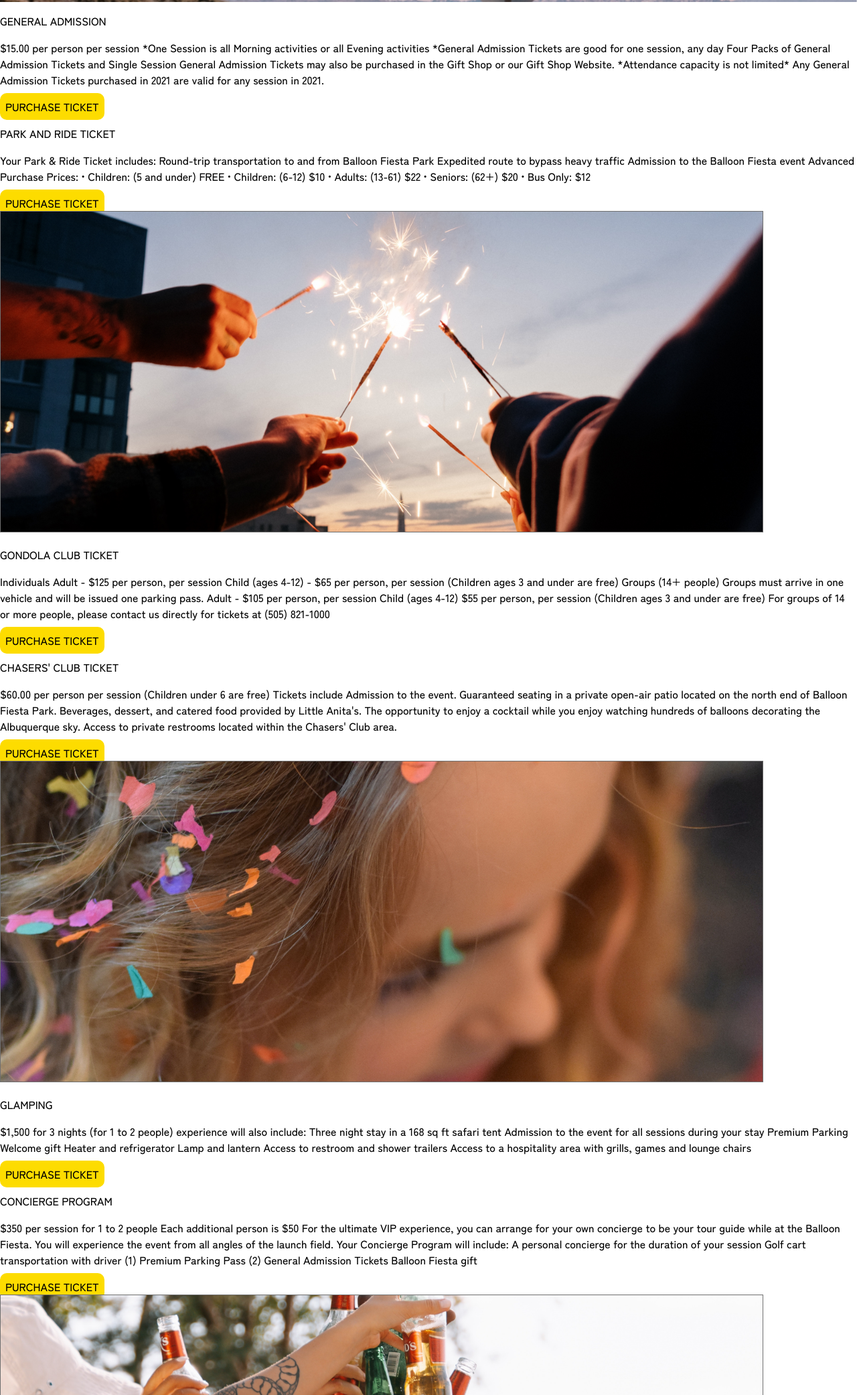
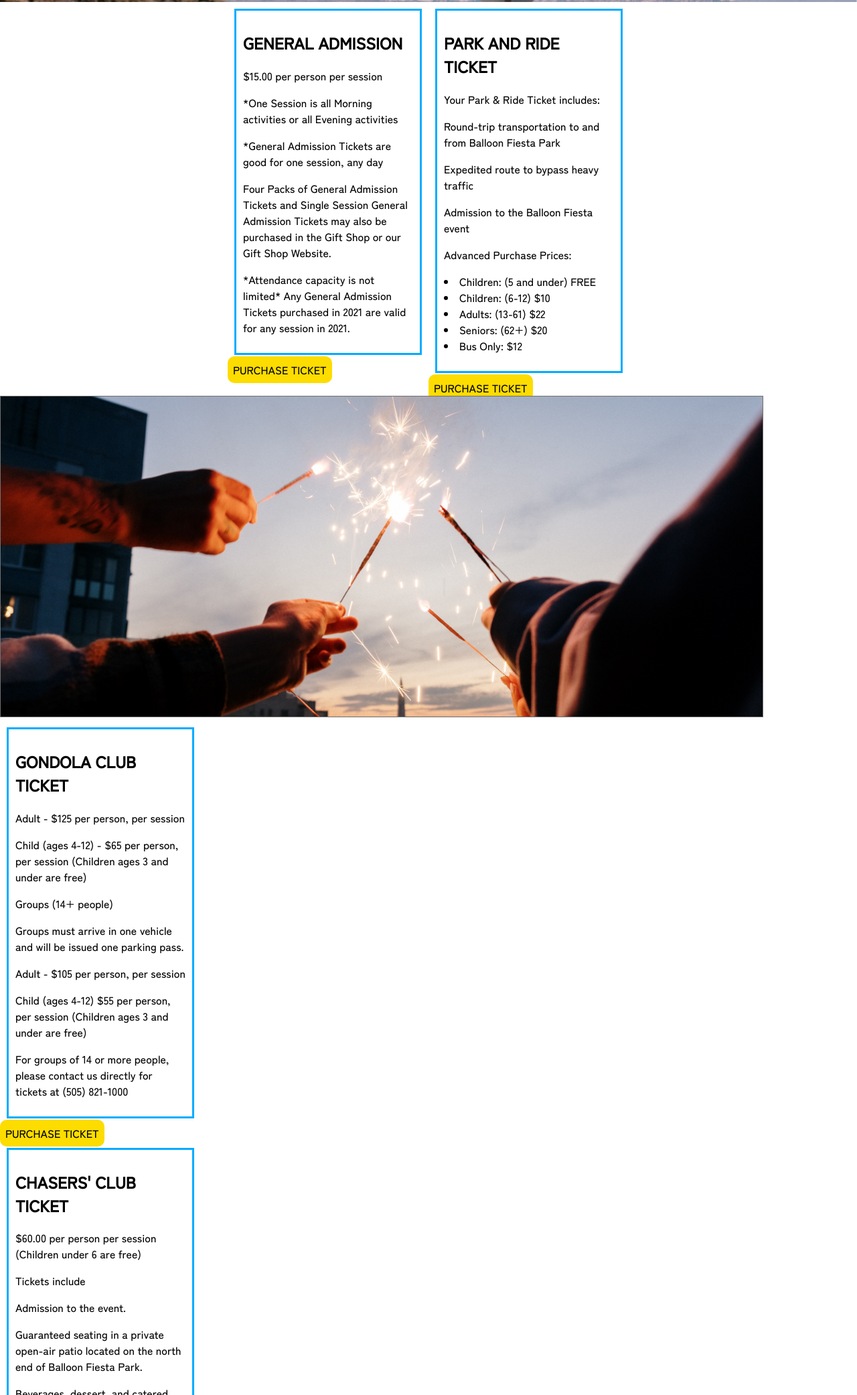
Before and after one commit to scg58/balloon-fiesta-website, a plain HTML site: page tickets.html in a window 1280 px wide. Shown: the part 717-2800 px from the top of the page at 67% size. Drawn offline with Linux system fonts and the light colour scheme.

Commit message:
ticket editing

```diff
--- a/style.css
+++ b/style.css
@@ -240,13 +240,102 @@ h2{
     padding: .5em .5em;
   }
 
-.btn hover{
 
+.wrapper {
+  display: flex;
+  justify-content: center;
+}
+
+.box {
+
+  background: white;
+  border: 3px solid #00ACFF;
+  padding: 10px;
+  margin: 10px;
+  position: relative;
+}
+
+.index-box {
+  width: 30%;
+}
+
+.background-box {
+  width: 100%;
+  height: 100%;
+  background: #00ACFF;
+  position: absolute;
+  top: -10px;
+  left: -10px;
+  z-index: -1;
+}
+/*
+.home-box {
+  border-top: 10px solid #333;
+}
+*/
+
+
+.box h2 {
+  font-family: 'Zen Kaku Gothic New', sans-serif;
 }
 
 
 
+.ticket-box {
+  width:300px;
+}
 
+.contact-title {
+  margin-top: 20px;
+  text-transform: uppercase;
+  color: white;
+  text-align: center;
+}
+
+
+.contact-title h2 {
+  font-size: 16px;
+  color: black;
+  font-family: 'Zen Kaku Gothic New', sans-serif;
+  margin: 0;
+}
+
+form {
+  background: #B84302;
+  width: 300px;
+  margin: 0px auto 20px;
+  padding: 15px;
+  border-radius: 15px;
+  padding-bottom:25px;
+  text-align: center;
+}
+
+form div{
+  margin:15px;
+  padding-right:20px;
+  padding-bottom:5px;
+}
+
+form input {
+  padding: 10px;
+  width: 100%;
+  border: none;
+border-bottom: 1px solid #999;
+  padding-bottom:10px;
+}
+
+button {
+  padding: 10px 15px;
+  border-radius: 25px;
+  border: none;
+  text-transform: uppercase;
+  cursor: pointer;
+}
+
+button:hover {
+  background: grey;
+  color: white;
+}
 
   .footer {
     height:250px;
--- a/tickets.html
+++ b/tickets.html
@@ -46,114 +46,126 @@
   </div>
 
   <div class="wrapper">
+    <div class="ticket-box">
     <div class="box">
-      <p>GENERAL ADMISSION</p>
-      <p>
-        $15.00 per person per session
+      <h2>GENERAL ADMISSION</h2>
+      <p>$15.00 per person per session</p>
 
-*One Session is all Morning activities or all Evening activities
-*General Admission Tickets are good for one session, any day
+        <p>*One Session is all Morning activities or all Evening activities</p>
+          <p>*General Admission Tickets are good for one session, any day</p>
 
-Four Packs of General Admission Tickets and Single Session General Admission Tickets may also be purchased in the Gift Shop or our Gift Shop Website.
+            <p>Four Packs of General Admission Tickets and Single Session General Admission Tickets may also be purchased in the Gift Shop or our Gift Shop Website.</p>
 
-*Attendance capacity is not limited*  Any General Admission Tickets purchased in 2021 are valid for any session in 2021.
+              <p>*Attendance capacity is not limited*  Any General Admission Tickets purchased in 2021 are valid for any session in 2021.
         </p>
       </div>
+
       <a href="#" class="btn">PURCHASE TICKET</a>
+    </div>
 
+
+    <div class="ticket-box">
       <div class="box">
-      <p>PARK AND RIDE TICKET</p>
+
+        <h2>PARK AND RIDE TICKET</h2>
       <p>
-        Your Park & Ride Ticket includes:
+        Your Park & Ride Ticket includes: </p>
 
-        Round-trip transportation to and from Balloon Fiesta Park
-        Expedited route to bypass heavy traffic
-        Admission to the Balloon Fiesta event
-        Advanced Purchase Prices:
-               • Children: (5 and under) FREE
-               • Children: (6-12) $10
-               • Adults: (13-61) $22
-               • Seniors: (62+) $20
-               • Bus Only: $12
+        <p>Round-trip transportation to and from Balloon Fiesta Park</p>
+        <p>Expedited route to bypass heavy traffic</p>
+        <p>Admission to the Balloon Fiesta event</p>
+        <p>Advanced Purchase Prices:</p>
+              <li> Children: (5 and under) FREE</li>
+              <li> Children: (6-12) $10  </li>
+              <li> Adults: (13-61) $22</li>
+              <li> Seniors: (62+) $20</li>
+              <li> Bus Only: $12   </li>
         </p>
         </div>
         <a href="#" class="btn">PURCHASE TICKET</a>
+        </div>
+
+      </div>
 
         <section class="card">
           <img src="images/tickets-banner-1.png" />
           </section>
 
-        <div class="box">
-      <p>GONDOLA CLUB TICKET</p>
-      <p>
-        Individuals
-        Adult - $125 per person, per session
-        Child (ages 4-12) - $65 per person, per session (Children ages 3 and under are free)
-        Groups (14+ people)
-        Groups must arrive in one vehicle and will be issued one parking pass.
+          <div class="ticket-box">
+            <div class="box">
+      <h2>GONDOLA CLUB TICKET</h2>
+      <p>Adult - $125 per person, per session</p>
+      <p> Child (ages 4-12) - $65 per person, per session (Children ages 3 and under are free)</p>
+      <p>Groups (14+ people)</p>
+      <p>Groups must arrive in one vehicle and will be issued one parking pass.</p>
 
-        Adult - $105 per person, per session
-        Child (ages 4-12) $55 per person, per session (Children ages 3 and under are free)
-        For groups of 14 or more people, please contact us directly for tickets at (505) 821-1000 </p>
+      <p>Adult - $105 per person, per session</p>
+      <p>Child (ages 4-12) $55 per person, per session (Children ages 3 and under are free)</p>
+      <p> For groups of 14 or more people, please contact us directly for tickets at (505) 821-1000 </p>
           </div>
         </div>
         <a href="#" class="btn">PURCHASE TICKET</a>
+      </div>
 
+      <div class="ticket-box">
         <div class="box">
-          <p>CHASERS' CLUB TICKET</p>
-          <p>
-            $60.00 per person per session (Children under 6 are free)
-            Tickets include
+          <h2>CHASERS' CLUB TICKET</h2>
+          <p>$60.00 per person per session (Children under 6 are free)
+            <p> Tickets include</p>
 
-            Admission to the event.
-            Guaranteed seating in a private open-air patio located on the north end of Balloon Fiesta Park.
-            Beverages, dessert, and catered food provided by Little Anita's.
-            The opportunity to enjoy a cocktail while you enjoy watching hundreds of balloons decorating the Albuquerque sky.
-            Access to private restrooms located within the Chasers' Club area.
+            <p>Admission to the event.</p>
+            <p>Guaranteed seating in a private open-air patio located on the north end of Balloon Fiesta Park.</p>
+            <p>Beverages, dessert, and catered food provided by Little Anita's.</p>
+            <p>The opportunity to enjoy a cocktail while you enjoy watching hundreds of balloons decorating the Albuquerque sky.</p>
+            <p>Access to private restrooms located within the Chasers' Club area.
             </p>
             </div>
             <a href="#" class="btn">PURCHASE TICKET</a>
-
+            </div>
             <section class="card">
               <img src="images/tickets-banner-2.png" />
               </section>
 
-              <div class="box">
-                <p>GLAMPING</p>
+              <div class="ticket-box">
+                <div class="box">
+                <h2>GLAMPING</h2>
                 <p>
                   $1,500 for 3 nights (for 1 to 2 people)
-                  experience will also include:
+                  experience will also include:</p>
 
-                  Three night stay in a 168 sq ft safari tent
-                  Admission to the event for all sessions during your stay
-                  Premium Parking
-                  Welcome gift
-                  Heater and refrigerator
-                  Lamp and lantern
-                  Access to restroom and shower trailers
-                  Access to a hospitality area with grills, games and lounge chairs</p>
+                  <p>Three night stay in a 168 sq ft safari tent </p>
+                  <p>Admission to the event for all sessions during your stay</p>
+                  <p>Premium Parking </p>
+                  <p>Welcome gift</p>
+                  <p> Heater and refrigerator</p>
+                  <p>Lamp and lantern</p>
+                  <p>Access to restroom and shower trailers</p>
+                  <p>Access to a hospitality area with grills, games and lounge chairs</p>
                     </div>
                   </div>
                   <a href="#" class="btn">PURCHASE TICKET</a>
+                </div>
 
+
+                <div class="ticket-box">
                   <div class="box">
-                    <p>CONCIERGE PROGRAM</p>
+                    <h2>CONCIERGE PROGRAM</h2>
                     <p>
                       $350 per session for 1 to 2 people
                       Each additional person is $50 For the ultimate VIP experience, you can arrange for your own concierge to be your tour guide while at the Balloon Fiesta. You will experience the event from all angles
-                      of the launch field.
+                      of the launch field. </p>
 
-                      Your Concierge Program will include:
+                      <p>Your Concierge Program will include:</p>
 
-                      A personal concierge for the duration of your session
-                      Golf cart transportation with driver
-                      (1) Premium Parking Pass
-                      (2) General Admission Tickets
-                      Balloon Fiesta gift
+                    </p>A personal concierge for the duration of your session</p>
+                      <p>Golf cart transportation with driver</p>
+                      <p>(1) Premium Parking Pass</p>
+                      <p>(2) General Admission Tickets</p>
+                      <p>Balloon Fiesta gift</p>
                       </p>
                       </div>
-                      <a href="#" class="btn">PURCHASE TICKET</a>
-
+                      <a href="#" class="btn">Purchase Tickets</a>
+                </div>
                       <section class="card">
                         <img src="images/tickets-banner-3.png" />
                         </section>
@@ -194,7 +206,7 @@ Four Packs of General Admission Tickets and Single Session General Admission Tic
   <div class="footer">
   <h2>Albuquerque International Balloon Festival</h2>
   <p>home     gallery     tickets     schedule     faqs</p>
-<img src="images/footer-social-medias.png"/>
+<img src="images/footer-social-medias.png" />
   </div>
 
 </body>
```
Also changed, not shown: index.html (+24 -18 lines).
